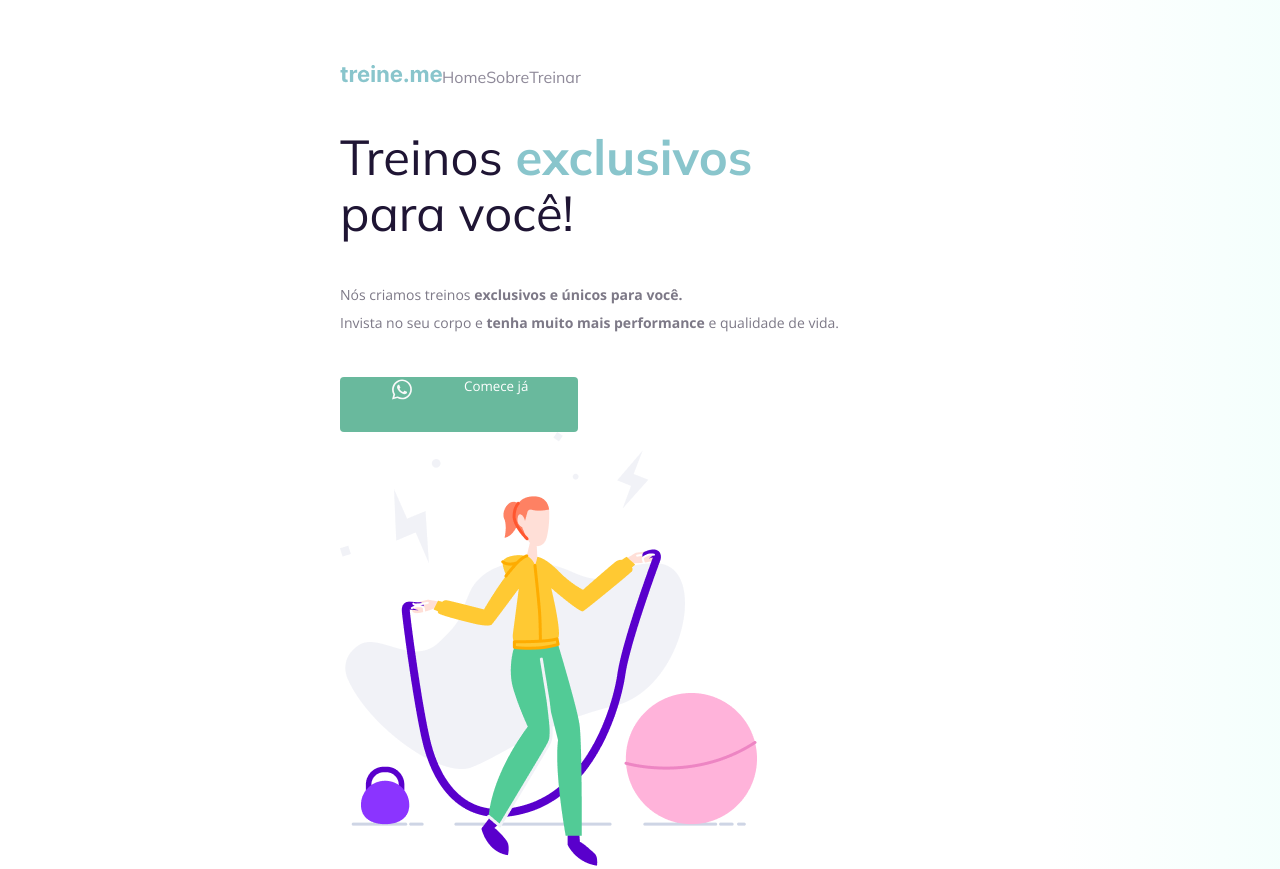
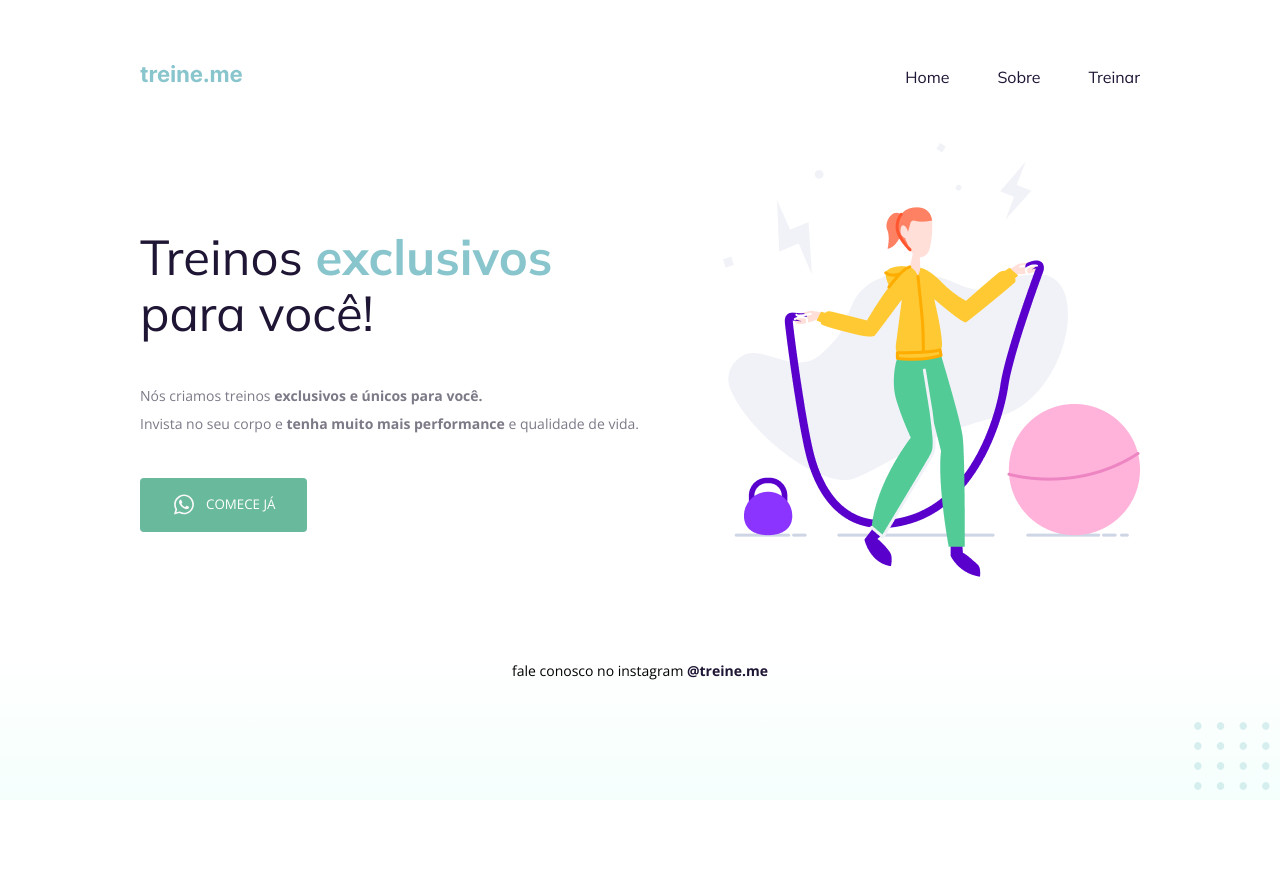
Before and after one commit to OtavioPinheiro/desafio-fase-02, a plain HTML site: page index.html in a window 1280 px wide. Shown: the top 869 px of the page. After the commit the page ends 800 px from the top, so only its background shows below. Drawn offline with nearby package versions, Linux system fonts and the light colour scheme.

Commit message:
:hammer: fix-Arrumando o CSS

```diff
--- a/style.css
+++ b/style.css
@@ -1,29 +1,29 @@
 body {
     margin: 0;
+    font-family: 'Open Sans', sans-serif;
 
-    font-family: "Open Sans", sans-serif;
-
-    background: linear-gradient(90deg, rgb(227, 255, 248, 0) 82.08%, rgb(227, 255, 248, 0.38) 100%);
+    background: linear-gradient(180deg, rgba(227, 255, 248, 0) 82.08%, rgba(227, 255, 248, 0.38) 100%);
 
     min-height: 100vh;
 }
 
 .page {
-    width: 600px;
+    width: 1000px;
     margin: 0 auto;
     padding-top: 65px;
 }
 
 nav {
     display: flex;
-    justify-content: start;
+    justify-content: space-between;
     align-items: center;
 
-    margin-bottom: 15px;
+    margin-bottom: 55px;
 }
 
 ul {
     display: flex;
+    gap: 48px;
     list-style: none;
     margin: 0;
     padding: 0;
@@ -34,25 +34,24 @@ body {
     text-decoration: none;
 }
 
-  ul li a {
-      opacity: 0.5;
+ul li a:hover {
+    font-weight: bold;
 }
 
-  ul li a:hover {
-    font-weight: bold;
-    opacity: 1;
+h1, ul {
+    font-family: 'Mulish', sans-serif;
 }
 
-  h1,
-  ul {
-    font-family: "Mulish", sans-serif;
+main {
+    display: flex;
+    align-items: center;
+    justify-content: space-between;
 }
 
 h1 {
     font-size: 49px;
     line-height: 56px;
     color: #1f1534;
-
     font-weight: normal;
 
     width: 490px;
@@ -73,23 +72,24 @@ body {
 
 button {
     color: white;
-    font-family: "Open Sans", sans-serif;
+    text-transform: uppercase;
+    font-family: 'Open Sans', sans-serif;
 
-    background: #69B99D;
-    border: 0;
-    padding: 0 50px 30px;
+    background-color: #69B99D;
+    padding: 14px 32px 15px;
+    border: none;
+    border-radius: 4px;
 
     display: flex;
-    justify-content: space-around;
-    gap: 50px;
-
-    border-radius: 4px;
+    align-items: center;
+    justify-content: center;
+    gap: 10px;
 
     cursor: pointer;
 }
 
 button:hover {
-      background: #4EA788;
+    background-color: #4EA788;
 }
 
 footer {
@@ -97,7 +97,6 @@ body {
     line-height: 28px;
 
     text-align: center;
-
     margin-top: 80px;
 }
 
@@ -106,6 +105,7 @@ body {
 }
 
 #balls {
+    position: fixed;
     bottom: 0;
     right: 0;
 }
```
Lines whose indentation alone changed are shown as unchanged.
